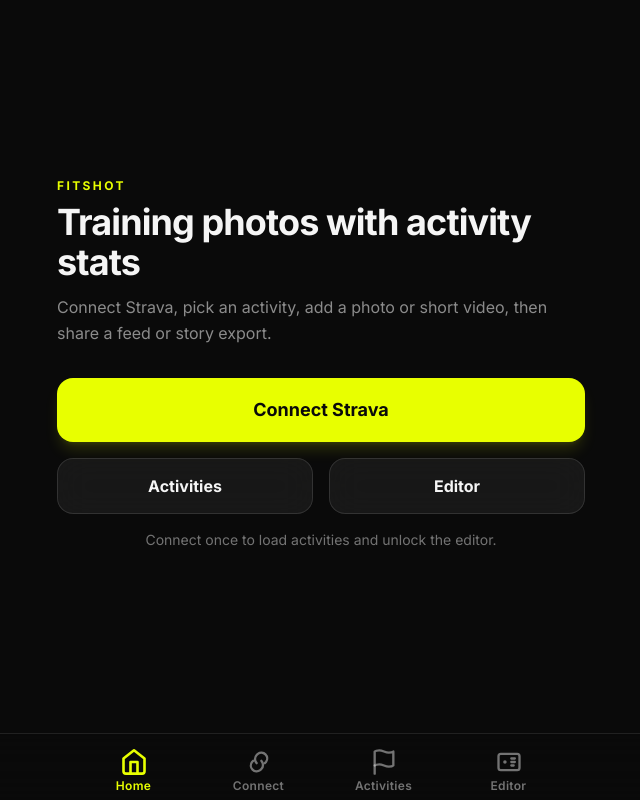
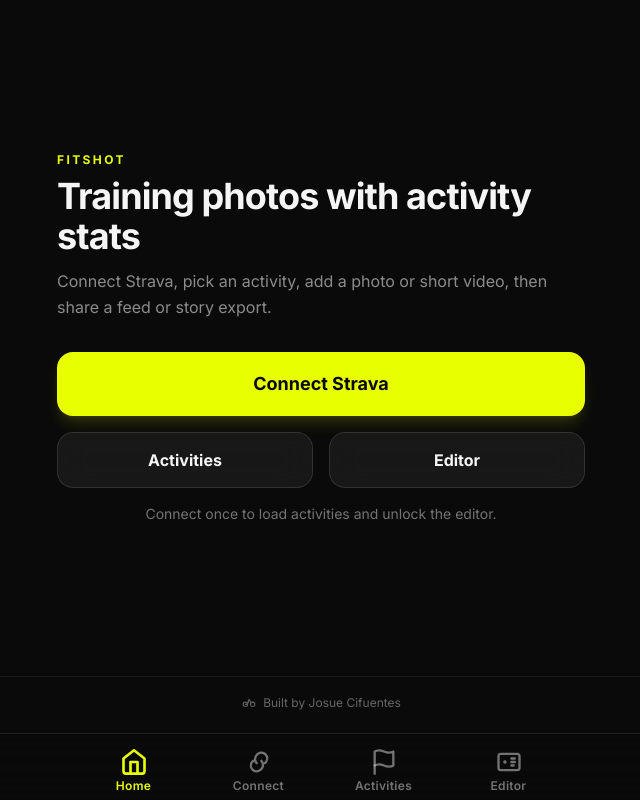
Before and after one commit to josue-cifuentes/fitshot-clone, a Next.js app: page / in a window 1280 px wide. Shown: the whole page, without its empty margins (319-959 px from the left). Built offline with nearby package versions, Linux system fonts and the light colour scheme; no server answers.

Commit message:
Add footer: Built by Josue Cifuentes

```diff
--- /dev/null
+++ b/app/components/Footer.tsx
@@ -0,0 +1,52 @@
+/** Replace with LinkedIn, portfolio, or personal site when ready. */
+const AUTHOR_LINK_HREF: string | null = null;
+const AUTHOR_LINK_LABEL = "Site";
+
+function BicycleIcon({ className }: { className?: string }) {
+  return (
+    <svg
+      className={className}
+      viewBox="0 0 24 24"
+      fill="none"
+      stroke="currentColor"
+      strokeWidth="1.75"
+      strokeLinecap="round"
+      strokeLinejoin="round"
+      aria-hidden
+    >
+      <circle cx="6.5" cy="15.5" r="3.25" />
+      <circle cx="17.5" cy="15.5" r="3.25" />
+      <path d="M6.5 15.5h3l2.5-7 3 4h3.5" />
+      <path d="M12 8.5 9.5 15.5" />
+    </svg>
+  );
+}
+
+export function Footer() {
+  return (
+    <footer
+      className="shrink-0 border-t border-[#F5F5F5]/[0.06] px-4 py-3 text-center text-[11px] leading-relaxed text-[#666] sm:text-xs sm:py-4"
+      role="contentinfo"
+    >
+      <p className="flex flex-wrap items-center justify-center gap-x-1.5 gap-y-1">
+        <BicycleIcon className="inline h-3.5 w-3.5 shrink-0 opacity-90 sm:h-4 sm:w-4" />
+        <span>Built by Josue Cifuentes</span>
+        {AUTHOR_LINK_HREF ? (
+          <>
+            <span className="text-[#555]" aria-hidden>
+              ·
+            </span>
+            <a
+              href={AUTHOR_LINK_HREF}
+              className="text-[#666] underline decoration-[#666]/40 underline-offset-2 transition-colors hover:text-[#888] hover:decoration-[#888]/60"
+              target="_blank"
+              rel="noopener noreferrer"
+            >
+              {AUTHOR_LINK_LABEL}
+            </a>
+          </>
+        ) : null}
+      </p>
+    </footer>
+  );
+}
--- a/app/components/app-shell.tsx
+++ b/app/components/app-shell.tsx
@@ -16,14 +16,19 @@
   { href: "/editor", label: "Editor", Icon: IconEditor },
 ] as const;
 
-export function AppShell({ children }: { children: React.ReactNode }) {
+export function AppShell({
+  children,
+  footer,
+}: {
+  children: React.ReactNode;
+  footer?: React.ReactNode;
+}) {
   const pathname = usePathname();
 
   return (
-    <div className="flex min-h-[100dvh] flex-1 flex-col bg-[#0A0A0A]">
-      <main className="flex min-h-0 flex-1 flex-col pb-[calc(4.5rem+env(safe-area-inset-bottom,0px))]">
-        {children}
-      </main>
+    <div className="flex min-h-[100dvh] flex-1 flex-col bg-[#0A0A0A] pb-[calc(4.5rem+env(safe-area-inset-bottom,0px))]">
+      <main className="flex min-h-0 flex-1 flex-col">{children}</main>
+      {footer}
 
       <nav
         className="fixed bottom-0 left-0 right-0 z-40 border-t border-[#F5F5F5]/10 bg-[#0A0A0A]/80 backdrop-blur-xl"
--- a/app/layout.tsx
+++ b/app/layout.tsx
@@ -1,6 +1,7 @@
 import type { Metadata, Viewport } from "next";
 import { Inter } from "next/font/google";
 import { AppShell } from "./components/app-shell";
+import { Footer } from "./components/Footer";
 import "./globals.css";
 
 const inter = Inter({
@@ -48,7 +49,7 @@
       className={`${inter.variable} h-full antialiased`}
     >
       <body className="min-h-[100dvh] min-h-dvh flex flex-col font-sans">
-        <AppShell>{children}</AppShell>
+        <AppShell footer={<Footer />}>{children}</AppShell>
       </body>
     </html>
   );
```
